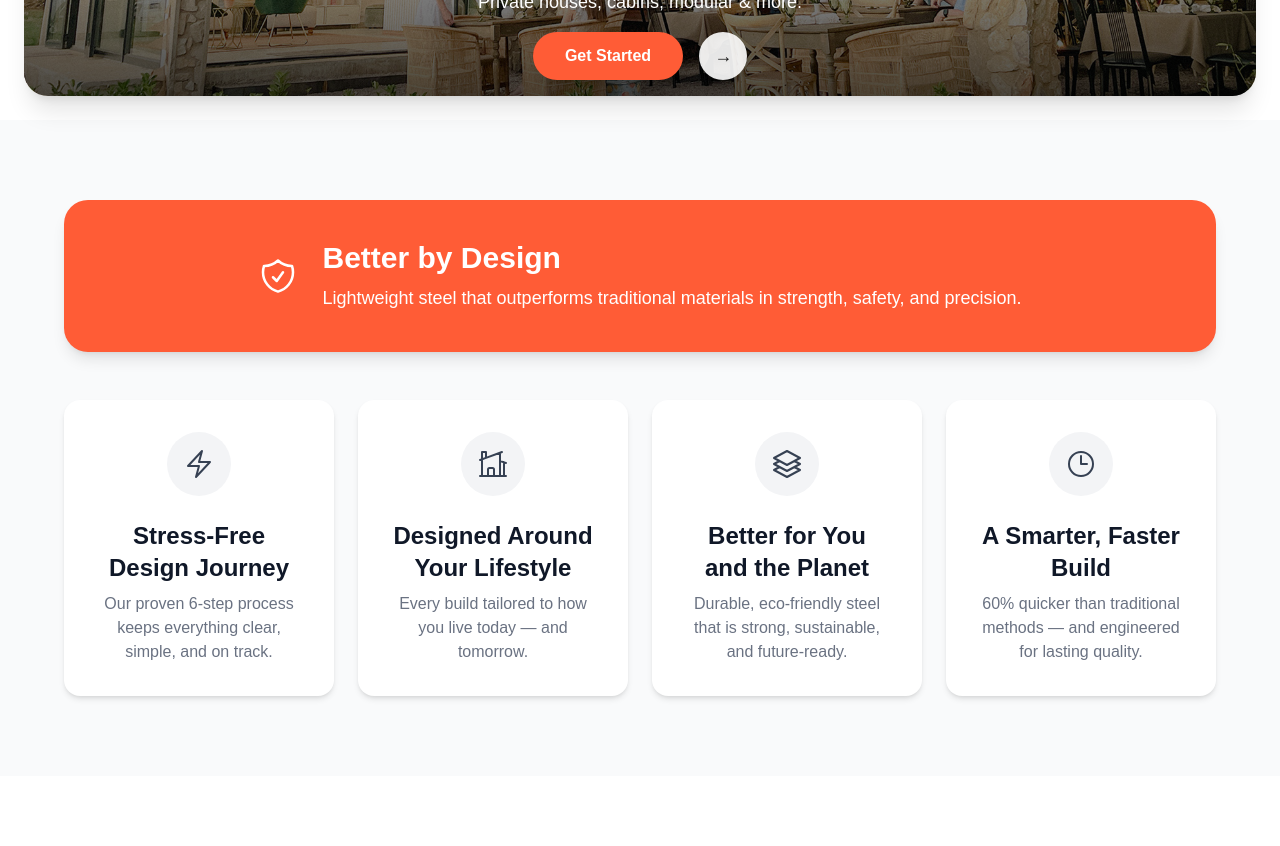
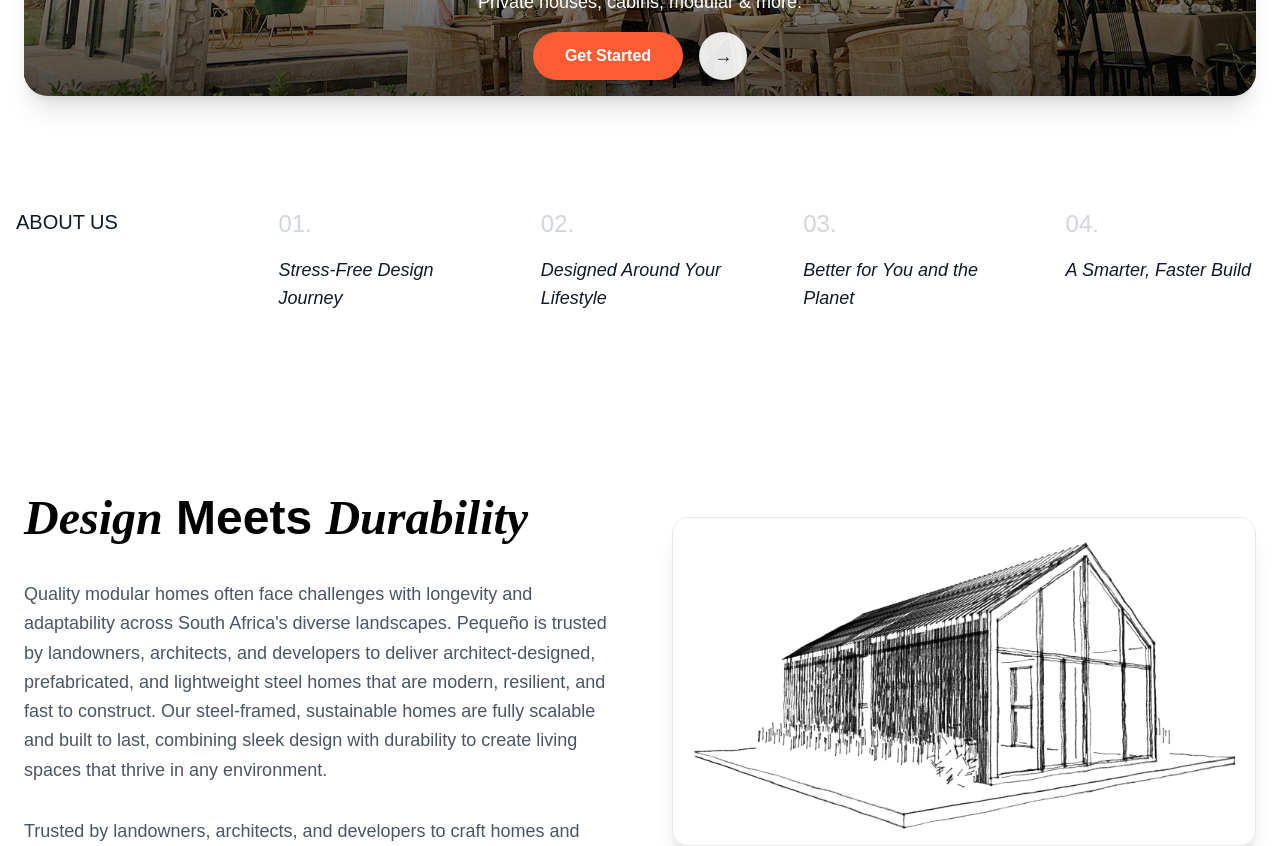
Before and after one commit to Marco1993-M/pequeno, a Next.js app: page / in a window 1280 px wide. Shown: the part 680-1526 px from the top of the page. Built offline with nearby package versions, Linux system fonts and the light colour scheme.

Commit message:
Update SocialProofStrip.js

```diff
--- a/src/components/SocialProofStrip.js
+++ b/src/components/SocialProofStrip.js
@@ -1,95 +1,51 @@
 "use client";
 
 import React from "react";
-import { motion } from "framer-motion";
-import { BoltIcon, HomeModernIcon, Square3Stack3DIcon, ClockIcon, ShieldCheckIcon } from '@heroicons/react/24/outline';
+
+import { BoltIcon, HomeModernIcon, Square3Stack3DIcon, ClockIcon } from '@heroicons/react/24/outline';
 
 export default function SocialProofStrip() {
-  const featuredStat = {
-    label: "Better by Design",
-    value: "Lightweight steel that outperforms traditional materials in strength, safety, and precision.",
-    icon: <ShieldCheckIcon className="w-10 h-10" />,
-  };
-
   const stats = [
     {
       label: "Stress-Free Design Journey",
-      value: "Our proven 6-step process keeps everything clear, simple, and on track.",
-      icon: <BoltIcon className="w-8 h-8" />
+      value: "",
+      icon: <BoltIcon className="w-6 h-6 text-gray-500" />
     },
     {
       label: "Designed Around Your Lifestyle",
-      value: "Every build tailored to how you live today — and tomorrow.",
-      icon: <HomeModernIcon className="w-8 h-8" />
+      value: "",
+      icon: <HomeModernIcon className="w-6 h-6 text-gray-500" />
     },
     {
       label: "Better for You and the Planet",
-      value: "Durable, eco-friendly steel that is strong, sustainable, and future-ready.",
-      icon: <Square3Stack3DIcon className="w-8 h-8" />
+      value: "",
+      icon: <Square3Stack3DIcon className="w-6 h-6 text-gray-500" />
     },
     {
       label: "A Smarter, Faster Build",
-      value: "60% quicker than traditional methods — and engineered for lasting quality.",
-      icon: <ClockIcon className="w-8 h-8" />
+      value: "",
+      icon: <ClockIcon className="w-6 h-6 text-gray-500" />
     },
   ];
 
-  const containerVariants = {
-    hidden: {},
-    visible: {
-      transition: { staggerChildren: 0.2 },
-    },
-  };
+  return (
+    <section className="py-22">
+      <div className="max-w-7xl mx-auto px-4 grid grid-cols-1 md:grid-cols-5 gap-16 text-left">
 
-  const itemVariants = {
-    hidden: { opacity: 0, y: 30 },
-    visible: { opacity: 1, y: 0, transition: { duration: 0.6, ease: "easeOut" } },
-  };
+        {/* First Column: About Us */}
+        <div className="flex flex-col justify-start items-start">
+          <h3 className="text-m md:text-xl font-regular  text-gray-900 mb-2">ABOUT US</h3>
+        </div>
 
-  return (
-    <section className="py-20 bg-gray-50">
-      {/* Featured banner */}
-      <motion.div
-        className="max-w-6xl mx-auto mb-12 p-10 rounded-3xl bg-[#ff5c36] text-white flex flex-col md:flex-row items-center justify-center text-center md:text-left shadow-lg"
-        variants={itemVariants}
-        initial="hidden"
-        whileInView="visible"
-        viewport={{ once: true, amount: 0.3 }}
-      >
-        <div className="flex items-center justify-center md:justify-start mb-4 md:mb-0 mr-0 md:mr-6">
-          {featuredStat.icon}
-        </div>
-        <div>
-          <h3 className="text-2xl md:text-3xl font-bold mb-2">{featuredStat.label}</h3>
-          <p className="text-lg">{featuredStat.value}</p>
-        </div>
-      </motion.div>
-
-      {/* Other 4 stats */}
-      <motion.div
-        className="max-w-6xl mx-auto flex flex-col md:flex-row justify-around items-stretch text-center gap-6"
-        variants={containerVariants}
-        initial="hidden"
-        whileInView="visible"
-        viewport={{ once: true, amount: 0.3 }}
-      >
+        {/* Remaining 4 Columns: Stats */}
         {stats.map((stat, index) => (
-          <motion.div
-            key={index}
-            className="flex-1 min-w-[250px] p-6 md:p-8 rounded-2xl bg-white shadow-md hover:shadow-xl transition-all duration-500 flex flex-col justify-start items-center group"
-            variants={itemVariants}
-          >
-            <div className="w-16 h-16 flex items-center justify-center mb-6 bg-gray-100 rounded-full text-gray-700 group-hover:bg-[#ff5c36] group-hover:text-white transition-all duration-500 transform group-hover:scale-110">
-              {stat.icon}
-            </div>
-
-            <h3 className="text-xl md:text-2xl font-bold text-gray-900 mb-2">
-              {stat.label}
-            </h3>
-            <p className="text-gray-500 text-base">{stat.value}</p>
-          </motion.div>
+          <div key={index} className="flex flex-col items-start">
+            <span className="text-2xl font-regular text-gray-300 mb-4">{`0${index + 1}.`}</span>
+           <h3 className="text-xs md:text-lg font-normal italic text-gray-900 mb-2">{stat.label}</h3>
+            <p className="text-sm text-gray-600 text-sm md:text-base leading-snug">{stat.value}</p>
+          </div>
         ))}
-      </motion.div>
+      </div>
     </section>
   );
 }
```
